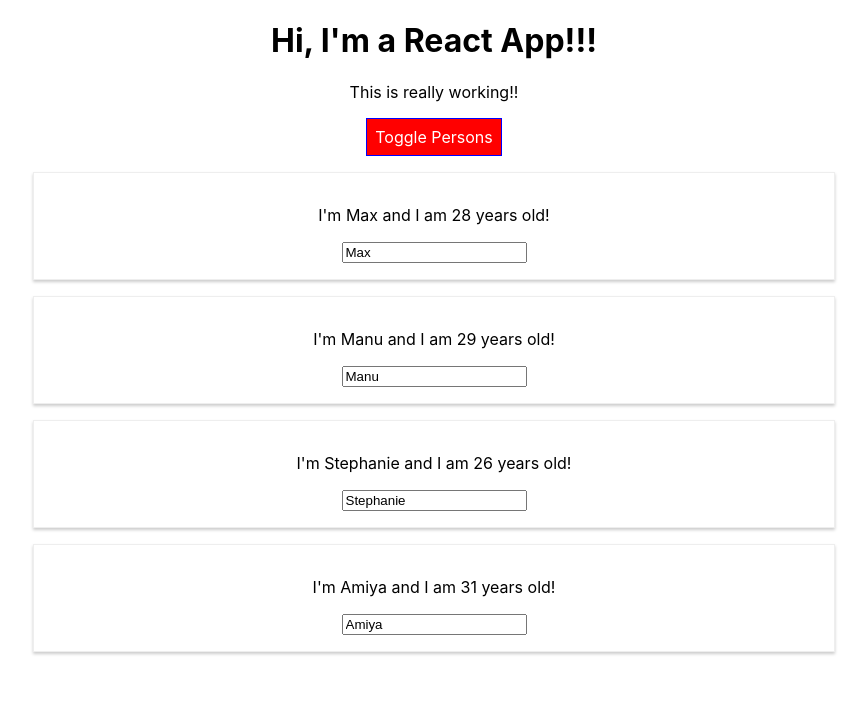
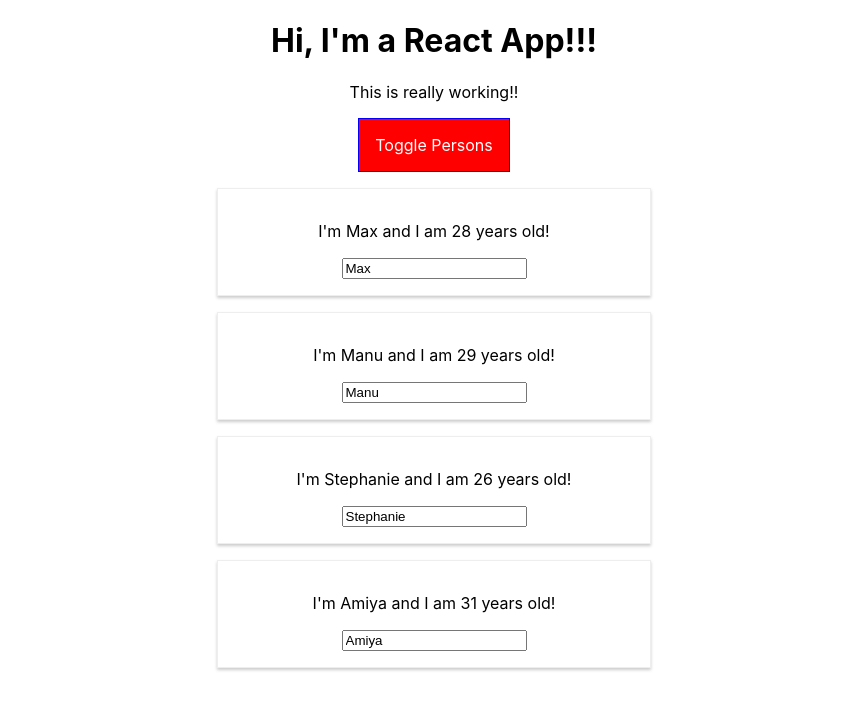
Before and after one commit to amiyatulu/react_tutorial, a React (Create React App) app: page / in a window 1280 px wide. Both pictures are taken after a click on the button "Toggle Persons". Shown: the top 710 px of the page, without its empty margins (206-1073 px from the left). Built offline with nearby package versions, Linux system fonts and the light colour scheme.

Commit message:
stylingReactComponents

```diff
--- a/src/App.css
+++ /dev/null
@@ -1,11 +0,0 @@
-.App {
-  text-align: center;
-}
-
-.red {
-  color:red;
-}
-
-.bold {
-  font-weight: bold;
-}
--- a/src/App.js
+++ b/src/App.js
@@ -1,5 +1,5 @@
 import React, { Component } from 'react';
-import './App.css';
+import classes from './App.module.css';
 import Person from './Person/Person';
 
 class App extends Component {
@@ -52,17 +52,8 @@
 }
 
   render() {
-    const style = {
-      backgroundColor: 'green',
-      color: 'white',
-      font: 'inherit',
-      border: '1px solid blue',
-      padding: '8px',
-      cursor:'pointer',
-
-    };
-
     let persons = null;
+    let btnClass = '';
 
     if(this.state.showPersons){
       persons = (
@@ -78,27 +69,30 @@
 
         </div>
         );
-      style.backgroundColor = 'red';
+      btnClass = classes.Red;
+
     }
 
-    const classes = [];
+    const assignedClasses = [];
 
     if (this.state.persons.length <= 2) {
-      classes.push('red');
+       assignedClasses.push(classes.red);
     }
 
     if (this.state.persons.length <= 1) {
-      classes.push('bold');
+       assignedClasses.push(classes.bold);
     }
 
 
 
     return (
 
-       <div className="App">
+       <div className={classes.App}>
         <h1>Hi, I'm a React App!!!</h1>
-        <p className={classes.join(' ')}>This is really working!! </p>
-        <button style={style} onClick={this.togglePersonsHandler}>Toggle Persons</button>
+        <p className={ assignedClasses.join(' ')}>This is really working!! </p>
+        <button
+          className={btnClass}
+        onClick={this.togglePersonsHandler}>Toggle Persons</button>
 
           {persons}
 
--- /dev/null
+++ b/src/App.module.css
@@ -0,0 +1,35 @@
+.App {
+  text-align: center;
+}
+
+.red {
+  color:red;
+}
+
+.bold {
+  font-weight: bold;
+}
+
+
+
+.App button {
+  border: 1px solid blue;
+  padding: 16px;
+  background-color: green;
+  font: inherit;
+  color: white;
+}
+
+.App button:hover {
+  background-color: yellow;
+  color: black;
+}
+
+.App button.Red {
+  background-color: red;
+}
+
+.App button.Red:hover {
+  background-color: blue;
+  color: black;
+}
--- a/src/Person/Person.css
+++ /dev/null
@@ -1,8 +0,0 @@
-.Person {
-	width:60%;
-	margin: 16px auto;
-	border: 1px solid #eee;
-	box-shadow: 0 2px 3px #ccc;
-	padding: 16px;
-	text-align: center;
-}
--- a/src/Person/Person.js
+++ b/src/Person/Person.js
@@ -1,10 +1,10 @@
 import React from 'react';
-import './Person.css';
+import classes from './Person.module.css';
 
 
 const person = (props) => {
 	return (
-		<div className="Person">
+		<div className={classes.Person}>
 		<p onClick={props.click}>I'm {props.name} and I am {props.age} years old!</p>
 		<p>{props.children}</p>
 		<input type="text" onChange={props.changed} value={props.name} />
--- /dev/null
+++ b/src/Person/Person.module.css
@@ -0,0 +1,13 @@
+.Person {
+	margin: 16px auto;
+	border: 1px solid #eee;
+	box-shadow: 0 2px 3px #ccc;
+	padding: 16px;
+	text-align: center;
+}
+
+@media (min-width:500px) {
+	.Person {
+		width: 400px;
+	}
+}
```
Also changed, not shown: 1 other file (tests, documents, lock files or other folders).
